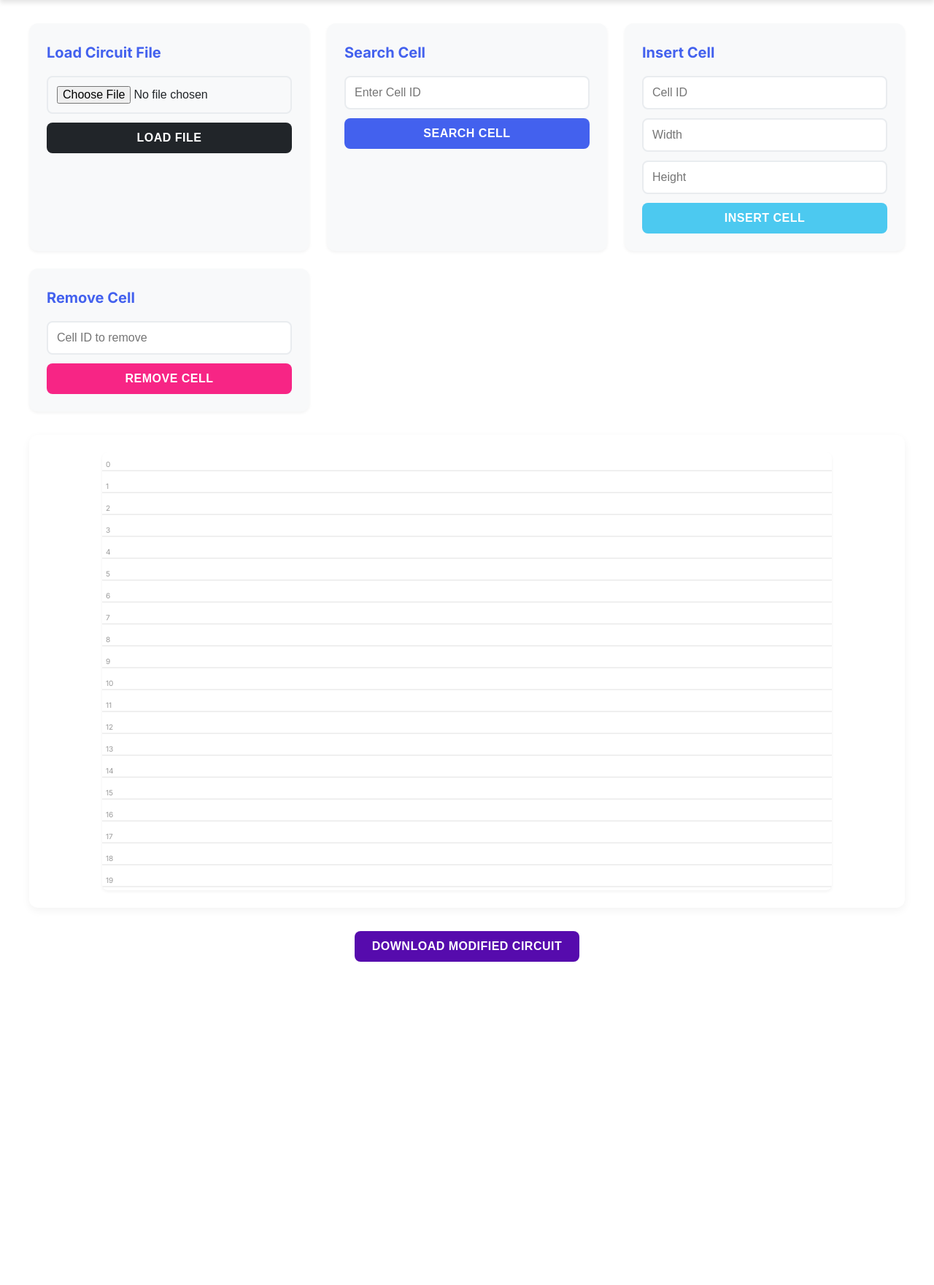
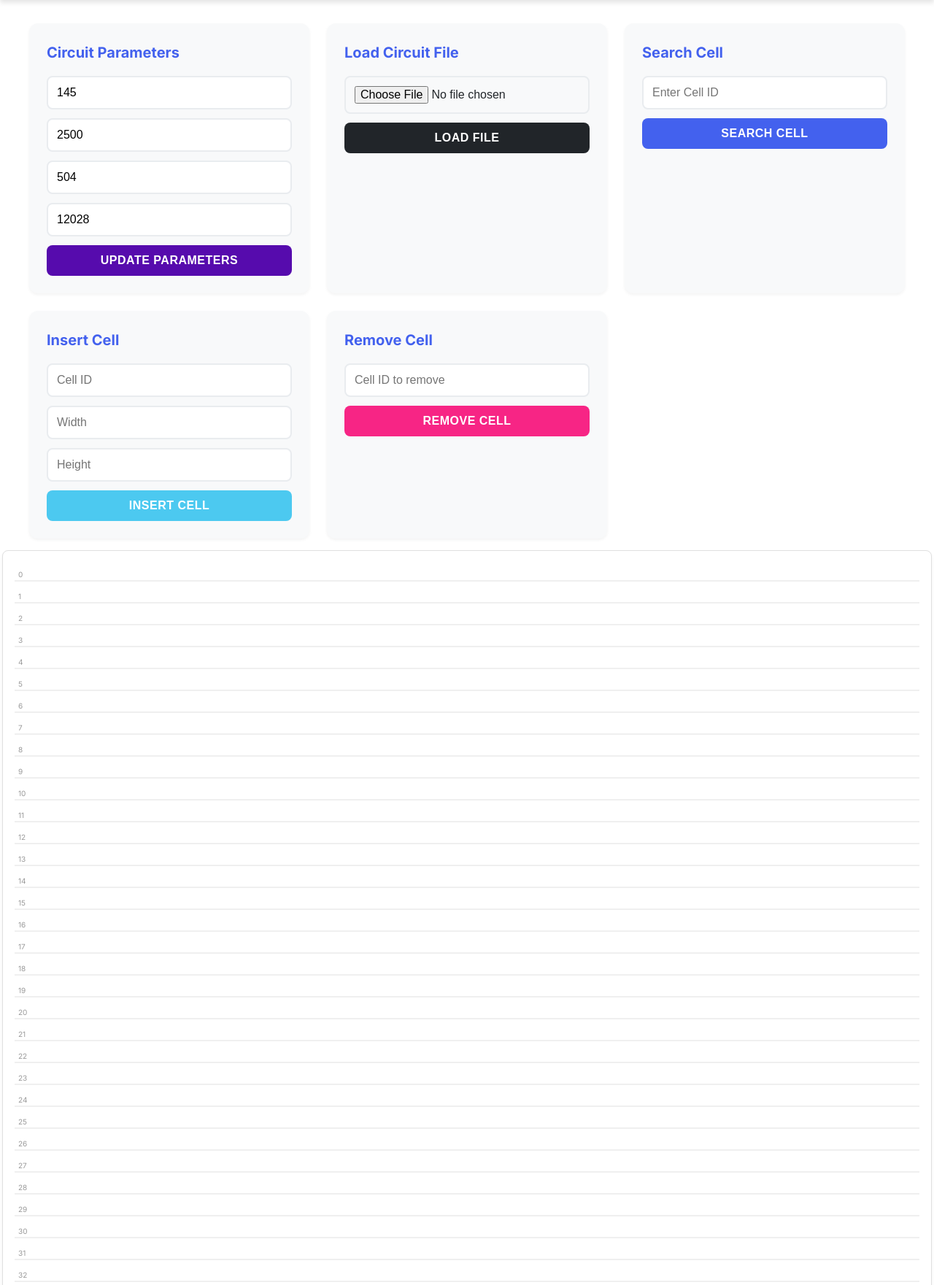
Before and after one commit to LinconAvila/EDA_circuit_manager, a Flask app: page / in a window 1280 px wide. Shown: the part 162-1923 px from the top of the page at 73% size. Before the commit the page ends 1480 px from the top, so only its background shows below. Run offline with Flask 3, Linux system fonts and the light colour scheme; data that the repository does not hold is empty.

Commit message:
Add parameters control feature

```diff
--- a/app.py
+++ b/app.py
@@ -10,6 +10,18 @@ circuit = Circuit()
 @app.route('/')
 def index():
     return render_template('index.html')
+
+@app.route('/update_params', methods=['POST'])
+def update_params():
+    data = request.get_json()
+    global circuit
+    circuit = Circuit(
+        rows=int(data['rows']),
+        row_width=int(data['row_width']),
+        row_height=int(data['row_height']),
+        max_cells=int(data['max_cells'])
+    )
+    return jsonify({"status": "success"})
 
 @app.route('/load', methods=['POST'])
 def load():
@@ -27,22 +39,16 @@ def load():
 def search():
     if not circuit.loaded:
         flash("Error: No file loaded. Please load a file first.", "error")
-        return jsonify({"status": "error", "message": "No file loaded. Please load a file first."})
+        return redirect(url_for('index'))
 
     id = request.form['id']
     result = circuit.search_cell(id)
     if result:
-        message = f"Cell {id} is in row {result[0]} at position x={result[1]}"
-        flash(message, "success")
-        return jsonify({
-            "status": "success",
-            "message": message,
-            "cell": {"id": id, "row": result[0], "x": result[1]}
-        })
+        flash(f"Cell {id} is in row {result[0]} at position x={result[1]}", "success")
     else:
-        message = f"Cell {id} not found."
-        flash(message, "error")
-        return jsonify({"status": "error", "message": message})
+        flash(f"Cell {id} not found.", "error")
+    return redirect(url_for('index'))
+
 
 @app.route('/insert', methods=['POST'])
 def insert():
--- a/static/style.css
+++ b/static/style.css
@@ -77,7 +77,9 @@ p {
   gap: 0.75rem;
 }
 
-input[type="text"], input[type="file"] {
+input[type="text"],
+input[type="number"],
+input[type="file"] {
   padding: 0.75rem;
   border: 2px solid #e9ecef;
   border-radius: 8px;
@@ -85,7 +87,9 @@ input[type="text"], input[type="file"] {
   transition: border-color 0.2s;
 }
 
-input[type="text"]:focus, input[type="file"]:focus {
+input[type="text"]:focus,
+input[type="number"]:focus,
+input[type="file"]:focus {
   outline: none;
   border-color: var(--accent);
 }
@@ -152,34 +156,22 @@ input[type="text"]:focus, input[type="file"]:focus {
   background-color: var(--warning);
 }
 
-.circuit-container {
-  max-width: 1200px;
-  margin: 2rem auto;
-  padding: 0 1rem;
-}
-
-.circuit {
+#canvas-container {
+  width: 100%;
+  overflow: auto;
+  margin: 1rem auto;
+  padding: 1rem;
+  border: 1px solid #e0e0e0;
+  border-radius: 8px;
   background-color: white;
-  border-radius: 12px;
-  box-shadow: 0 4px 12px rgba(0,0,0,0.05);
-  padding: 1.5rem;
-  overflow-x: auto;
-  position: relative;
+  box-shadow: 0 2px 4px rgba(0,0,0,0.05);
+  max-width: 1000px;
 }
 
 #canvas {
-  border-radius: 8px;
+  display: block;
   background-color: white;
-  box-shadow: 0 2px 4px rgba(0,0,0,0.05);
-  width: 100%;
-  max-width: 1000px;
-  display: block;
-  margin: 0 auto;
-  cursor: grab;
-}
-
-#canvas:active {
-  cursor: grabbing;
+  border-radius: 4px;
 }
 
 .download-container {
@@ -217,12 +209,13 @@ input[type="text"]:focus, input[type="file"]:focus {
     font-size: 0.9rem;
   }
 
-  input[type="text"], input[type="file"] {
+  input[type="text"],
+  input[type="number"],
+  input[type="file"] {
     padding: 0.6rem;
   }
 }
 
-/* Tooltip styles */
 .tooltip {
   position: absolute;
   background: var(--tooltip-bg);
--- a/templates/index.html
+++ b/templates/index.html
@@ -1,6 +1,5 @@
 <!DOCTYPE html>
 <html lang="en">
-
 <head>
     <meta charset="UTF-8">
     <meta name="viewport" content="width=device-width, initial-scale=1.0">
@@ -8,7 +7,6 @@
     <link rel="stylesheet" href="{{ url_for('static', filename='style.css') }}">
     <link href="https://fonts.googleapis.com/css2?family=Inter:wght@400;500;600;700;800&display=swap" rel="stylesheet">
 </head>
-
 <body>
     <header>
         <h1>Circuit Manager</h1>
@@ -16,6 +14,17 @@
     </header>
 
     <div class="form-container">
+        <div class="form-card">
+            <h2>Circuit Parameters</h2>
+            <form id="params-form" class="form-inline">
+                <input type="number" name="rows" placeholder="Number of rows" min="1" value="145" required>
+                <input type="number" name="row_width" placeholder="Row width" min="1" value="2500" required>
+                <input type="number" name="row_height" placeholder="Row height" min="1" value="504" required>
+                <input type="number" name="max_cells" placeholder="Max cells" min="1" value="12028" required>
+                <button class="btn btn-info" type="submit">Update Parameters</button>
+            </form>
+        </div>
+
         <div class="form-card">
             <h2>Load Circuit File</h2>
             <form method="POST" action="/load" enctype="multipart/form-data" class="form-inline">
@@ -63,10 +72,8 @@
         {% endwith %}
     </div>
 
-  <div class="circuit-container">
-    <div class="circuit">
-      <canvas id="canvas" width="1000" height="600"></canvas>
-    </div>
+    <div id="canvas-container">
+        <canvas id="canvas"></canvas>
     </div>
 
     <div class="download-container">
@@ -80,10 +87,21 @@
         let hoveredCell = null;
         const rowHeight = 30;
         const cellHeight = 25;
-    let scale = 0.5;
-    let offsetX = 0;
-    let isDragging = false;
-    let lastX = 0;
+        const scale = 0.5;
+        let circuitParams = {
+            rows: 145,
+            rowWidth: 2500,
+            rowHeight: 504,
+            maxCells: 12028
+        };
+
+        function adjustCanvasSize() {
+            const container = document.getElementById('canvas-container');
+            const canvas = document.getElementById('canvas');
+            canvas.width = Math.min(circuitParams.rowWidth * scale + 100, window.innerWidth - 40);
+            canvas.height = circuitParams.rows * rowHeight + 50;
+            container.style.maxWidth = `${canvas.width}px`;
+        }
 
         async function drawCircuit() {
             const response = await fetch('/circuit_json');
@@ -92,25 +110,19 @@
             const ctx = canvas.getContext('2d');
             ctx.clearRect(0, 0, canvas.width, canvas.height);
 
-        const maxX = Math.max(...circuitData.map(cell => cell.x + cell.width));
-        if (maxX * scale > canvas.width) {
-            scale = Math.min(0.5, canvas.width / (maxX + 100));
-        }
-
-        for (let i = 0; i < 145; i++) {
+            for (let i = 0; i < circuitParams.rows; i++) {
                 ctx.strokeStyle = '#e0e0e0';
                 ctx.beginPath();
-            ctx.moveTo(-offsetX, i * rowHeight + cellHeight);
-            ctx.lineTo(canvas.width - offsetX, i * rowHeight + cellHeight);
+                ctx.moveTo(0, i * rowHeight + cellHeight);
+                ctx.lineTo(canvas.width, i * rowHeight + cellHeight);
                 ctx.stroke();
-
                 ctx.fillStyle = '#999';
                 ctx.font = '10px Inter';
-            ctx.fillText(i.toString(), 5 - offsetX, i * rowHeight + cellHeight - 5);
+                ctx.fillText(i.toString(), 5, i * rowHeight + cellHeight - 5);
             }
 
             for (const cell of circuitData) {
-            const visualX = cell.x * scale - offsetX;
+                const visualX = cell.x * scale;
                 const visualY = cell.y * rowHeight;
                 const visualWidth = cell.width * scale;
 
@@ -125,7 +137,6 @@
                 if (visualX + visualWidth > 0 && visualX < canvas.width) {
                     ctx.fillRect(visualX, visualY, visualWidth, cellHeight);
                     ctx.strokeRect(visualX, visualY, visualWidth, cellHeight);
-
                     ctx.fillStyle = '#fff';
                     ctx.font = '10px Inter';
                     ctx.textAlign = 'center';
@@ -139,13 +150,11 @@
         }
 
         function drawTooltip(ctx, cell) {
-        const visualX = cell.x * scale - offsetX;
+            const visualX = cell.x * scale;
             const visualY = cell.y * rowHeight;
             const visualWidth = cell.width * scale;
-
             const tooltipX = visualX + visualWidth / 2;
             const tooltipY = visualY - 10;
-
             const text = [
                 `ID: ${cell.id}`,
                 `Row: ${cell.y}`,
@@ -157,19 +166,16 @@
             ctx.font = 'bold 12px Inter';
             const textWidth = Math.max(...text.map(line => ctx.measureText(line).width));
             const textHeight = text.length * 18;
-
             const canvas = ctx.canvas;
             const padding = 8;
             const tooltipWidth = textWidth + padding * 2;
             const tooltipHeight = textHeight + padding * 2;
-
             const finalX = Math.max(padding, Math.min(tooltipX - tooltipWidth/2, canvas.width - tooltipWidth - padding));
             const finalY = Math.max(padding, tooltipY - tooltipHeight - padding);
 
             ctx.fillStyle = 'rgba(30, 30, 30, 0.95)';
             ctx.strokeStyle = '#555';
             ctx.lineWidth = 1;
-
             const radius = 6;
             ctx.beginPath();
             ctx.moveTo(finalX + radius, finalY);
@@ -194,81 +200,47 @@
             });
         }
 
-    document.getElementById('canvas').addEventListener('mousedown', (e) => {
-        isDragging = true;
-        lastX = e.clientX;
+        document.getElementById('params-form').addEventListener('submit', async function(e) {
             e.preventDefault();
+            try {
+                const response = await fetch('/update_params', {
+                    method: 'POST',
+                    headers: {'Content-Type': 'application/json'},
+                    body: JSON.stringify({
+                        rows: this.rows.value,
+                        row_width: this.row_width.value,
+                        row_height: this.row_height.value,
+                        max_cells: this.max_cells.value
+                    })
                 });
+                const result = await response.json();
+                const flashContainer = document.querySelector('.flash-messages');
+                flashContainer.innerHTML = `<ul><li class="${result.status}">${result.message}</li></ul>`;
 
-    document.addEventListener('mousemove', (e) => {
-        if (!isDragging) return;
-
-        const deltaX = e.clientX - lastX;
-        lastX = e.clientX;
-        offsetX -= deltaX;
-
-        const canvas = document.getElementById('canvas');
-        const maxX = Math.max(0, Math.max(...circuitData.map(cell => cell.x * scale)) - canvas.width / 2);
-        offsetX = Math.max(0, Math.min(offsetX, maxX));
-
-        drawCircuit();
-    });
-
-    document.addEventListener('mouseup', () => {
-        isDragging = false;
-    });
-
-    function centerCell(cellId) {
-        const cell = circuitData.find(c => c.id === cellId);
-        if (cell) {
-            const canvas = document.getElementById('canvas');
-            offsetX = Math.max(0, cell.x * scale - canvas.width / 2 + (cell.width * scale / 2));
+                if (result.status === "success") {
+                    circuitParams = {
+                        rows: parseInt(this.rows.value),
+                        rowWidth: parseInt(this.row_width.value),
+                        rowHeight: parseInt(this.row_height.value),
+                        maxCells: parseInt(this.max_cells.value)
+                    };
+                    adjustCanvasSize();
                     drawCircuit();
                 }
+            } catch (error) {
+                console.error(error);
+                const flashContainer = document.querySelector('.flash-messages');
+                flashContainer.innerHTML = `<ul><li class="error">Failed to update parameters</li></ul>`;
             }
-
-    document.querySelector('form[action="/search"]').addEventListener('submit', function(e) {
-        e.preventDefault();
-        const formData = new FormData(this);
-        fetch('/search', {
-            method: 'POST',
-            body: formData
-        })
-        .then(response => response.json())
-        .then(data => {
-            fetch('/')
-            .then(response => response.text())
-            .then(html => {
-                const parser = new DOMParser();
-                const doc = parser.parseFromString(html, 'text/html');
-                const flashMessages = doc.querySelector('.flash-messages');
-                if (flashMessages) {
-                    document.querySelector('.flash-messages').innerHTML = flashMessages.innerHTML;
-                }
-                if (data.status === "success" && data.cell) {
-                    centerCell(data.cell.id);
-                    drawCircuit();
-                }
-            });
-        })
-        .catch(error => {
-            console.error('Error:', error);
-            const flashContainer = document.querySelector('.flash-messages');
-            flashContainer.innerHTML = `
-                <ul>
-                    <li class="error">An error occurred during search</li>
-                </ul>
-            `;
-        });
         });
 
         document.getElementById('canvas').addEventListener('mousemove', (e) => {
             const canvas = e.target;
             const rect = canvas.getBoundingClientRect();
-        const mouseX = e.clientX - rect.left + offsetX;
+            const mouseX = e.clientX - rect.left;
             const mouseY = e.clientY - rect.top;
+            hoveredCell = null;
 
-        hoveredCell = null;
             for (const cell of circuitData) {
                 const visualX = cell.x * scale;
                 const visualY = cell.y * rowHeight;
@@ -280,7 +252,6 @@
                     break;
                 }
             }
-
             drawCircuit();
         });
 
@@ -289,9 +260,18 @@
             drawCircuit();
         });
 
-    window.onload = drawCircuit;
+        window.addEventListener('resize', () => {
+            adjustCanvasSize();
+            drawCircuit();
+        });
+
+        window.onload = () => {
+            adjustCanvasSize();
+            drawCircuit();
+        };
+
         document.querySelectorAll('form button').forEach(btn => {
-        if (btn.form.action !== '/search') {
+            if (btn.form.action !== '/search' && btn.form.id !== 'params-form') {
                 btn.addEventListener('click', () => setTimeout(drawCircuit, 300));
             }
         });
```
Also changed, not shown: main.py (+10 -2 lines). Lines whose indentation alone changed are shown as unchanged.
